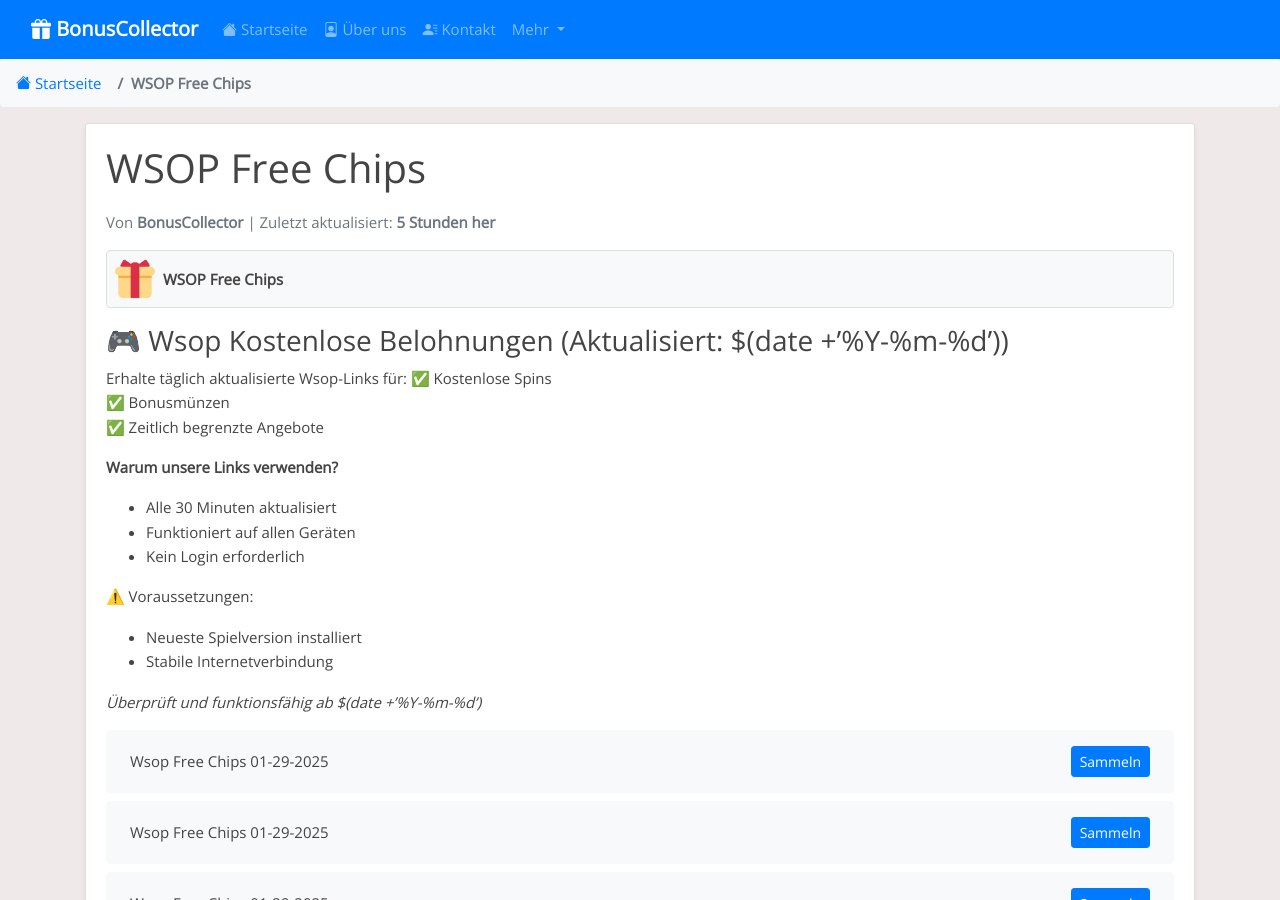
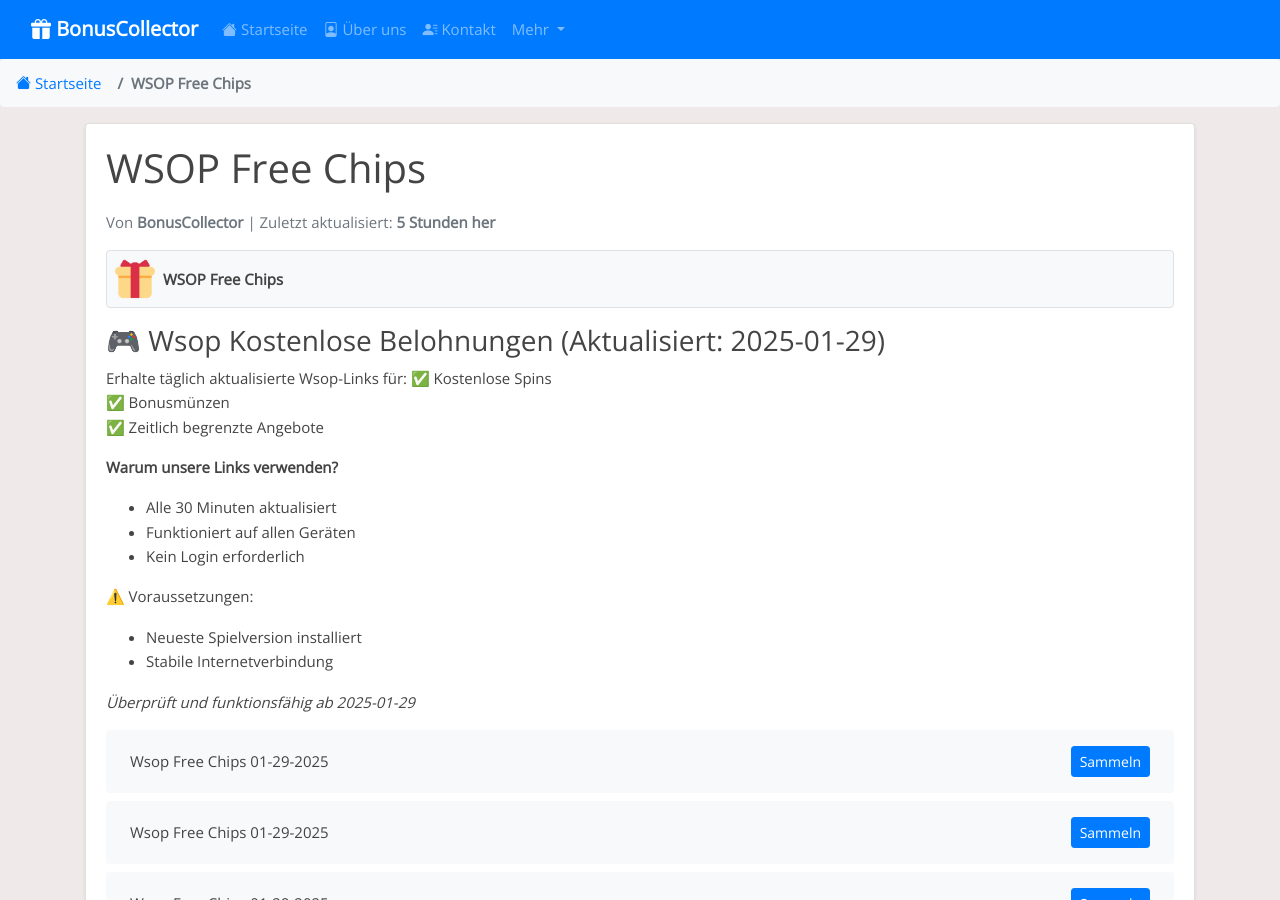
Before and after one commit to Prollad99/bs-de, a Jekyll site: the page built from _posts/2025-01-20-wsop.md, in a window 1280 px wide and 900 px high. Built offline with Jekyll 4.4.1, drawn with Linux system fonts in a browser that asks for light colours.

Commit message:
Staged changes

```diff
--- a/_includes/wsop_post.html
+++ b/_includes/wsop_post.html
@@ -1,4 +1,4 @@
-### 🎮 Wsop Kostenlose Belohnungen (Aktualisiert: $(date +'%Y-%m-%d'))
+### 🎮 Wsop Kostenlose Belohnungen (Aktualisiert: 2025-01-29)
 
 Erhalte täglich aktualisierte Wsop-Links für:
 ✅ Kostenlose Spins
@@ -14,4 +14,4 @@
 - Neueste Spielversion installiert
 - Stabile Internetverbindung
 
-*Überprüft und funktionsfähig ab $(date +'%Y-%m-%d')*
+*Überprüft und funktionsfähig ab 2025-01-29*
```
Also changed, not shown: _includes/wsop_footer.html (line endings or trailing spaces).
